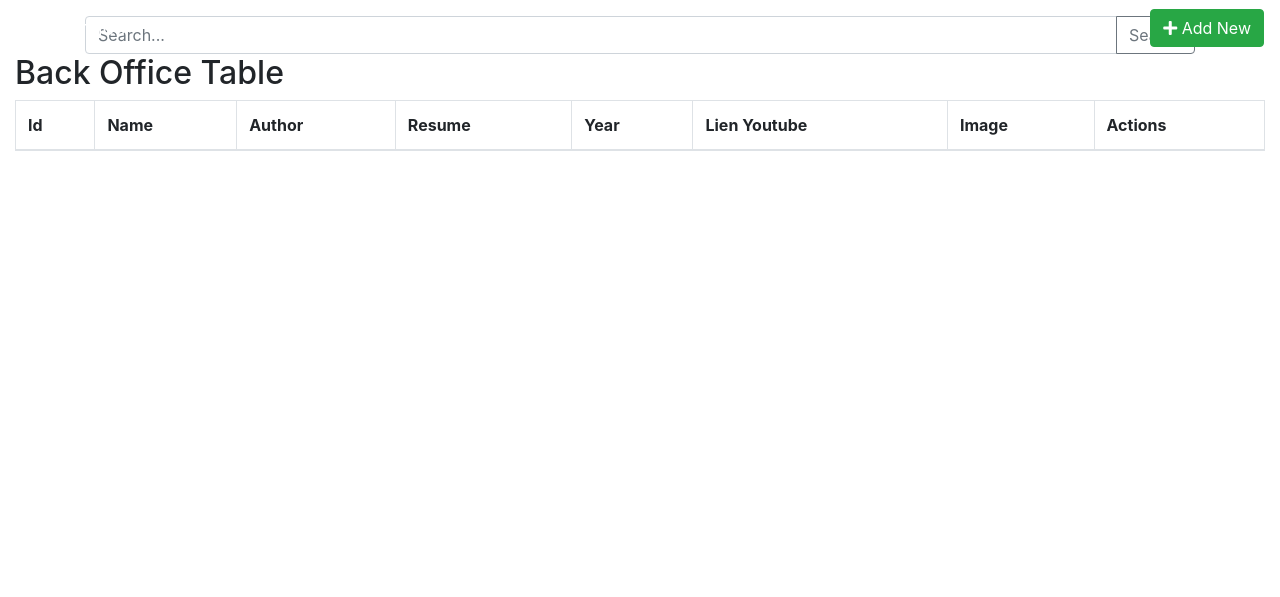
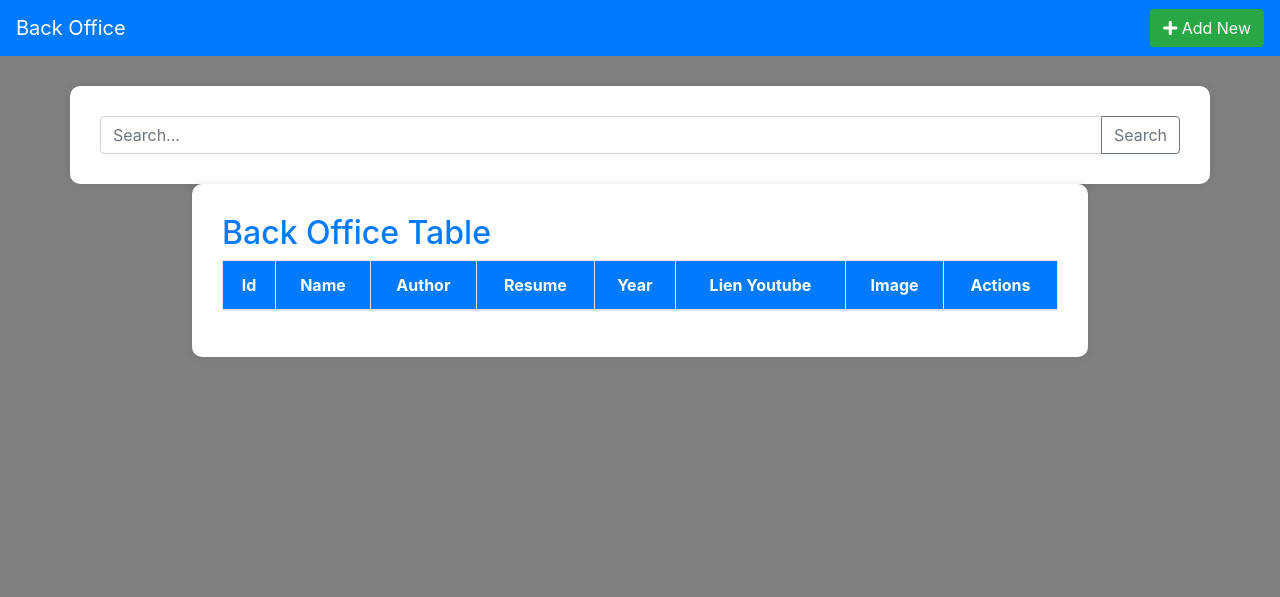
Before and after one commit to AudriusGrebliunas/GetflixProject, a PHP site: page /movies/ in a window 1280 px wide. Shown: the top 597 px of the page. Run offline with PHP 8.4, Linux system fonts and the light colour scheme; lists and menus that the app fills with data are empty; some libraries are stand-ins or nearby versions.

Commit message:
revert css

```diff
--- a/back-office/navbar.php
+++ b/back-office/navbar.php
@@ -3,7 +3,7 @@
     <meta name="viewport" content="width=device-width, initial-scale=1.0">
     <link rel="stylesheet" href="https://stackpath.bootstrapcdn.com/bootstrap/4.5.2/css/bootstrap.min.css">
     <link rel="stylesheet" href="https://cdnjs.cloudflare.com/ajax/libs/font-awesome/5.15.1/css/all.min.css">
-    <link rel="stylesheet" href="index.css?v=<?php echo time(); ?>">
+    <link rel="stylesheet" href="style.css?v=<?php echo time(); ?>">
     <script src="https://cdn.jsdelivr.net/npm/axios/dist/axios.min.js"></script>
     <title>Back Office Table</title>
 </head>
--- a/back-office/style.css
+++ b/back-office/style.css
@@ -1,10 +1,10 @@
 body {
   padding-top: 70px;
-  background-color: #445261;
+  background-color: grey;
 }
 
   .container {
-    background-color: #7c7a7a;
+    background-color: white;
     padding: 30px;
     border-radius: 10px;
     box-shadow: 0 0 10px rgba(0, 0, 0, 0.1);
@@ -12,7 +12,7 @@ body {
   }
 
   .container-fluid {
-    background-color: #a7a7a7;
+    background-color: white;
     padding: 30px;
     border-radius: 10px;
     box-shadow: 0 0 10px rgba(0, 0, 0, 0.1);
```
